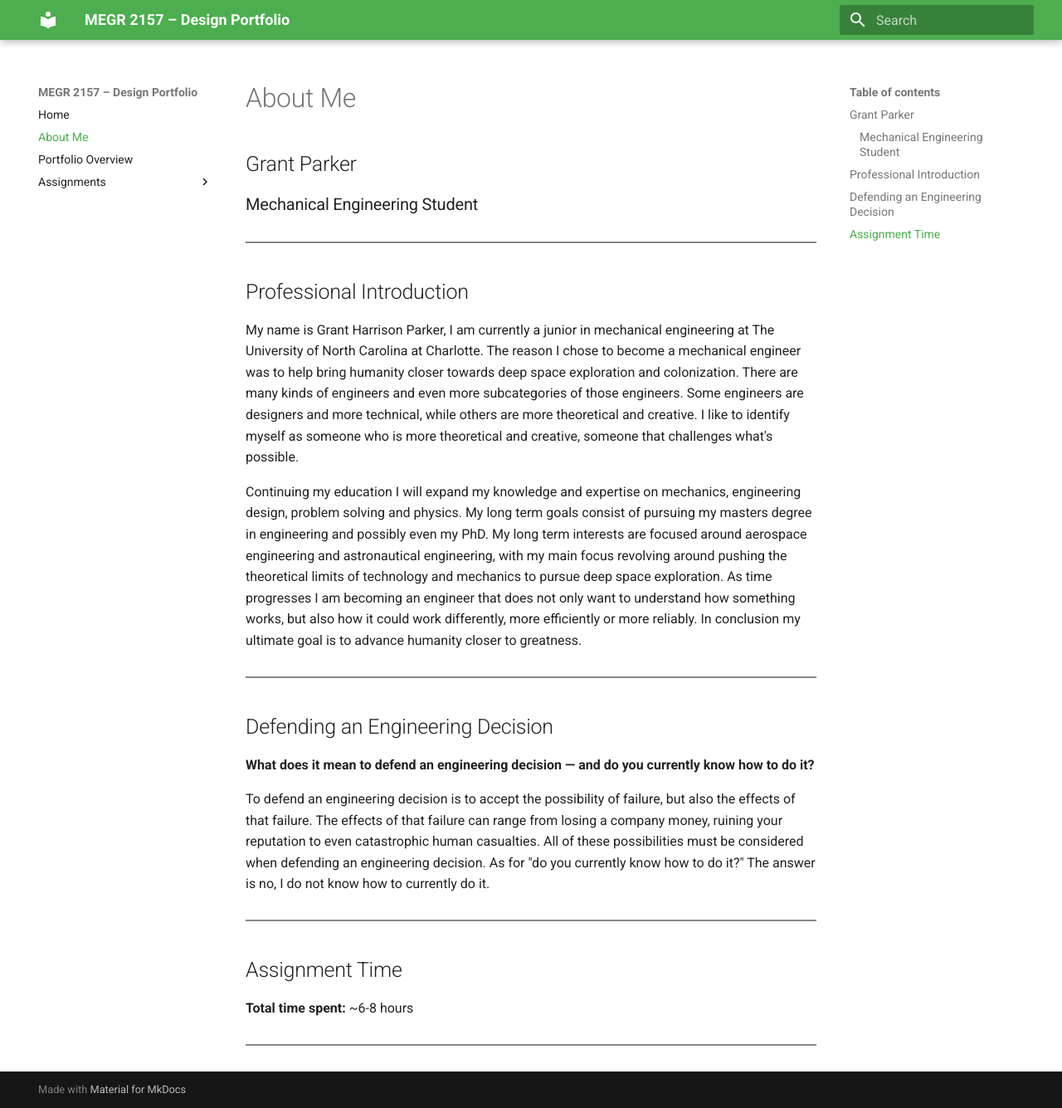
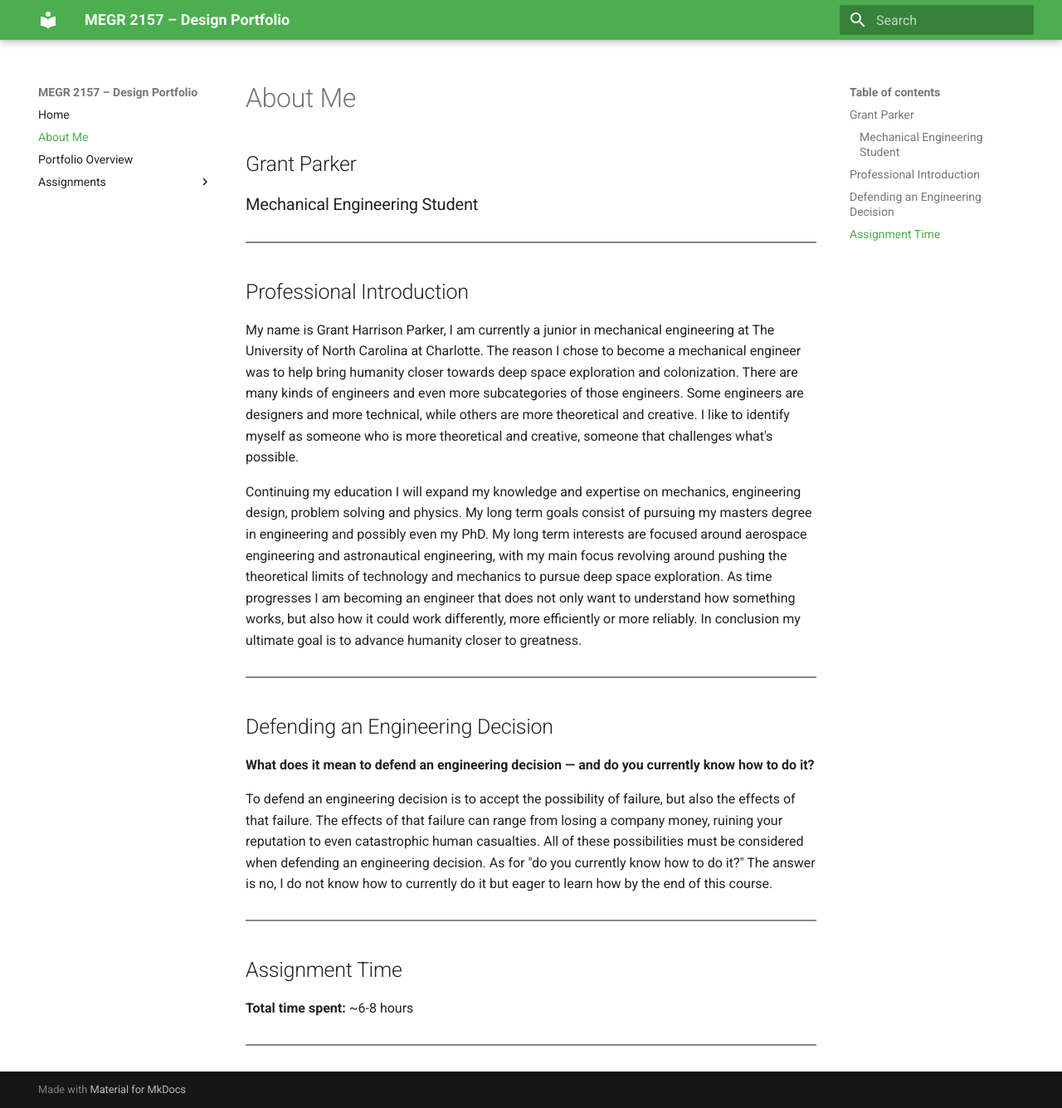
Before and after one commit to gparx/design-portfolio, an MkDocs documentation site: the page built from docs/aboutme/index.md, in a window 1280 px wide and 1335 px high. Shown: the whole window at 83% size. Built offline with MkDocs 1.6.1 and Material for MkDocs 9.7.7, drawn with Linux system fonts in a browser that asks for light colours.

Commit message:
Update explanation on defending engineering decisions
Added a note about eagerness to learn defending engineering decisions.

```diff
--- a/docs/aboutme/index.md
+++ b/docs/aboutme/index.md
@@ -17,7 +17,7 @@ Continuing my education I will expand my knowledge and expertise on mechanics, e
 
 **What does it mean to defend an engineering decision — and do you currently know how to do it?**
 
-To defend an engineering decision is to accept the possibility of failure, but also the effects of that failure. The effects of that failure can range from losing a company money, ruining your reputation to even catastrophic human casualties. All of these possibilities must be considered when defending an engineering decision. As for "do you currently know how to do it?" The answer is no, I do not know how to currently do it.
+To defend an engineering decision is to accept the possibility of failure, but also the effects of that failure. The effects of that failure can range from losing a company money, ruining your reputation to even catastrophic human casualties. All of these possibilities must be considered when defending an engineering decision. As for "do you currently know how to do it?" The answer is no, I do not know how to currently do it but eager to learn how by the end of this course.
 
 <hr style="border: none; border-top: 2px solid #888; margin: 30px 0;">
 
```
